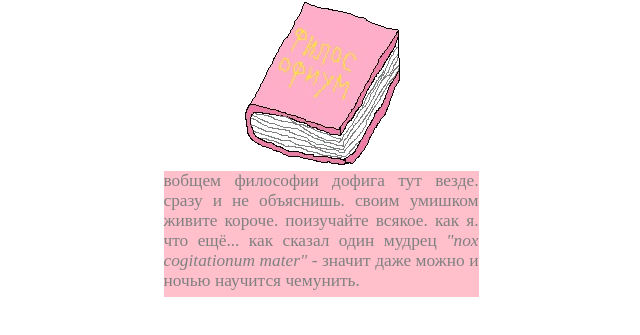
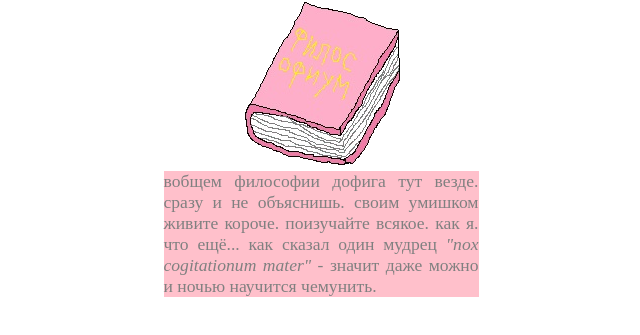
Before and after one commit to 3axapokep/3axapokep.github.io, a plain HTML site: page hand.html in a window 1280 px wide. Shown: the part 81-416 px from the top of the page, without its empty margins (319-959 px from the left). Drawn offline with Linux system fonts and the light colour scheme.

Commit message:
Update style.css

```diff
--- a/style.css
+++ b/style.css
@@ -64,7 +64,7 @@ nav {
     background-color: pink;
     width: 315px;
     height: 126px;
-    font-size: 13pt;
+    font-size: 1.1em;
     text-align: justify;
 }
 .text5{
```
